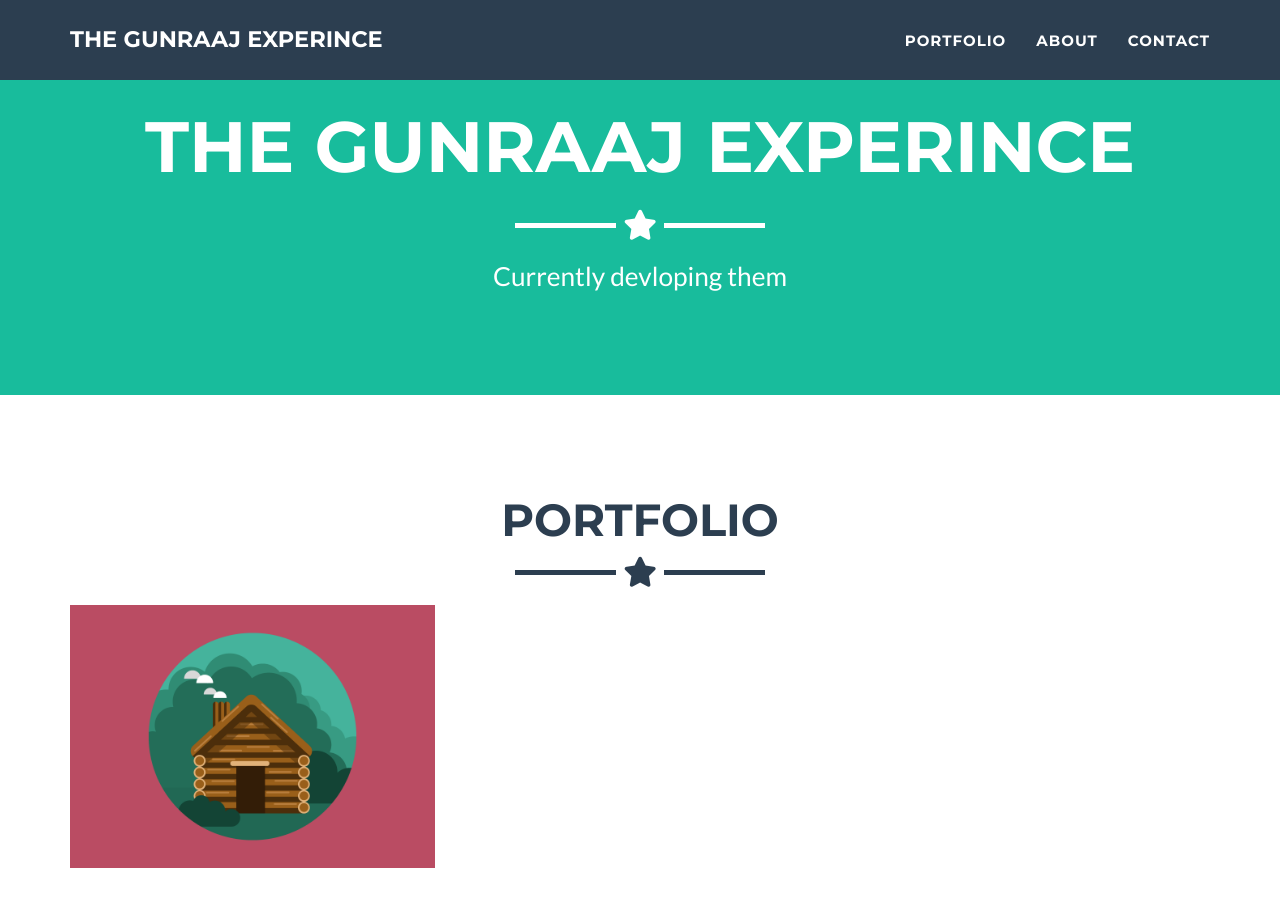
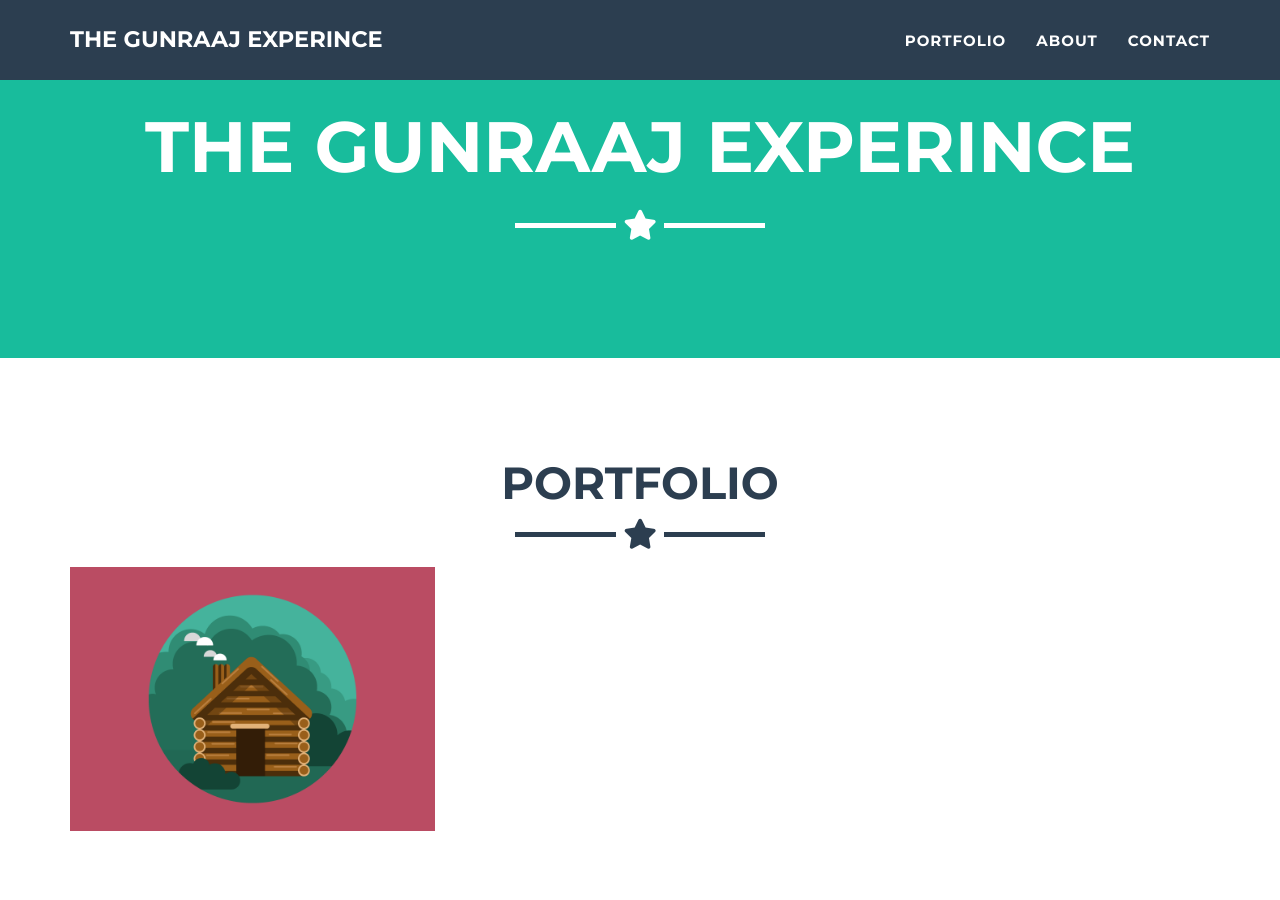
Before and after one commit to Gunraaj/Gunraaj.github.io, a Jekyll site: the page built from _posts/2014-07-18-project-1.markdown, in a window 1280 px wide and 900 px high, scrolled down 380 px. Built offline with Jekyll 4.4.1, drawn with Linux system fonts in a browser that asks for light colours.

Commit message:
removed skills from config yml

```diff
--- a/_config.yml
+++ b/_config.yml
@@ -3,7 +3,6 @@ title: The Gunraaj Experince
 email: Gunraj1singh+GE@gmail.com
 url: Gunraaj.github.io
 description:  "My name is Gunraaj and I'm an 18-year-old Sikh boy who loves to code, game, watch anime, and workout. I grew up outside my home state and have always been fascinated by the world of programming"
-skills: "Currently devloping them"
 
 # Google webmaster tools
 google_verify:
```
